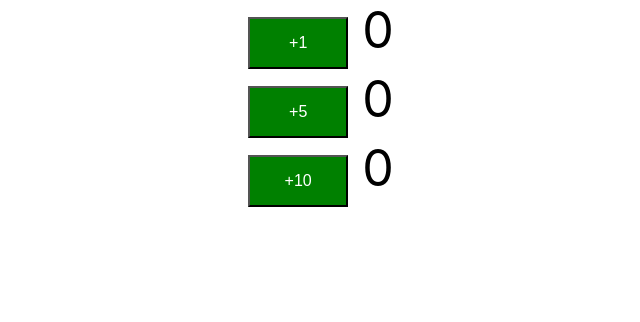
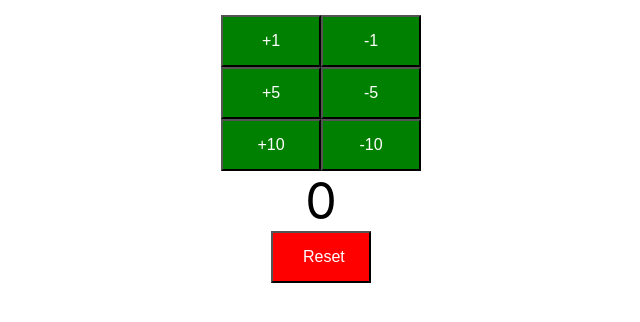
Before and after one commit to younusalinahid/React-spring-boot, a React (Create React App) app: page / in a window 1280 px wide. Shown: the top 322 px of the page, without its empty margins (319-959 px from the left). Built offline with nearby package versions, Linux system fonts and the light colour scheme.

Commit message:
Completed Building Counter Application

```diff
--- a/package.json
+++ b/package.json
@@ -6,6 +6,7 @@
     "@testing-library/jest-dom": "^5.17.0",
     "@testing-library/react": "^13.4.0",
     "@testing-library/user-event": "^13.5.0",
+    "prop-types": "^15.8.1",
     "react": "^18.3.1",
     "react-dom": "^18.3.1",
     "react-scripts": "5.0.1",
--- a/src/App.js
+++ b/src/App.js
@@ -2,17 +2,16 @@
 import FirstComponent from './components/learning-examples/FistComponent'
 import SecondComponent from './components/learning-examples/SecondComponent'
 import ThirdComponent from './components/learning-examples/ThirdComponent'
+import CounterButton from "./components/counter/Counter";
+import './App.css'
 import Counter from "./components/counter/Counter";
-import './App.css'
 
 
 class App extends Component {
     render() {
         return (
             <div className="App">
-                <Counter by = {1}/>
-                <Counter by = {5}/>
-                <Counter by = {10}/>
+                <Counter/>
             </div>
         );
     }
--- a/src/components/counter/Counter.css
+++ b/src/components/counter/Counter.css
@@ -8,4 +8,14 @@
 
 .count{
     font-size: 50px;
+    padding: 15px 30px;
 }
+
+.reset{
+    background-color: red;
+    width: 100px;
+}
+
+body {
+    padding: 15px 30px;
+}
--- a/src/components/counter/Counter.jsx
+++ b/src/components/counter/Counter.jsx
@@ -1,40 +1,100 @@
 import React, {Component} from 'react'
 import PropTypes from 'prop-types'
 import './Counter.css'
+
 class Counter extends Component {
-    //Define the initial state in constructor;
-    //state => counter 0;
+
     constructor() {
         super();
         this.state = {
-            counter : 0
+            counter: 0
         }
         this.increment = this.increment.bind(this);
+        this.decrement = this.decrement.bind(this);
+        this.reset = this.reset.bind(this);
     }
 
     render() {
         return (
             <div className="counter">
-                <button onClick={this.increment} >+{this.props.by}</button>
-                <span className="count" > {this.state.counter}</span>
+                <CounterButton by={1} incrementMethod={this.increment} decrementMethod={this.decrement}/>
+                <CounterButton by={5} incrementMethod={this.increment} decrementMethod={this.decrement}/>
+                <CounterButton by={10} incrementMethod={this.increment} decrementMethod={this.decrement}/>
+                <span className="count">{this.state.counter}</span>
+                <div><button className="reset" onClick={this.reset}>Reset</button></div>
+            </div>
+        );
+    }
+
+    reset() {
+        this.setState({counter: 0}
+        );
+    }
+
+    increment(by) {
+        //console.log(`increment from child -${by}`)
+        this.setState( (prevState) => {
+                return {counter: prevState.counter + by}
+            }
+        );
+    }
+
+    decrement(by) {
+        //console.log(`increment from child -${by}`)
+        this.setState( (prevState) => {
+                return {counter: prevState.counter - by}
+            }
+        );
+    }
+
+
+}
+
+class CounterButton extends Component {
+    //Define the initial state in constructor;
+    //state => counter 0;
+    // eslint-disable-next-line no-useless-constructor
+    constructor() {
+        super();
+        // this.state = {
+        //     counter: 0
+        // }
+        // this.increment = this.increment.bind(this);
+        // this.decrement = this.decrement.bind(this);
+    }
+
+    render() {
+        return (
+            <div className="counter">
+                <button onClick={() => this.props.incrementMethod(this.props.by)} >+{this.props.by}</button>
+                <button onClick={() => this.props.decrementMethod(this.props.by)} >-{this.props.by}</button>
             </div>
         )
     }
 
     //Update statement counter++;
-    increment() {
-        this.setState({
-            counter: this.state.counter + this.props.by
-        });
-    }
+    // increment() {
+    //     this.setState({
+    //         counter: this.state.counter + this.props.by
+    //     });
+    //     this.props.incrementMethod(this.props.by);
+    // }
+    //
+    // decrement() {
+    //     this.setState({
+    //         counter: this.state.counter - this.props.by
+    //     });
+    //     this.props.decrementMethod(this.props.by);
+    // }
+
 }
 
-Counter.defaultProps = {
-    by : 1
+CounterButton.defaultProps = {
+    by: 1
 }
 
-Counter.propTypes = {
-    by : PropTypes.number
+CounterButton.propTypes = {
+    by: PropTypes.number
 }
 
 export default Counter
```
Also changed, not shown: 1 other file (tests, documents, lock files or other folders).
